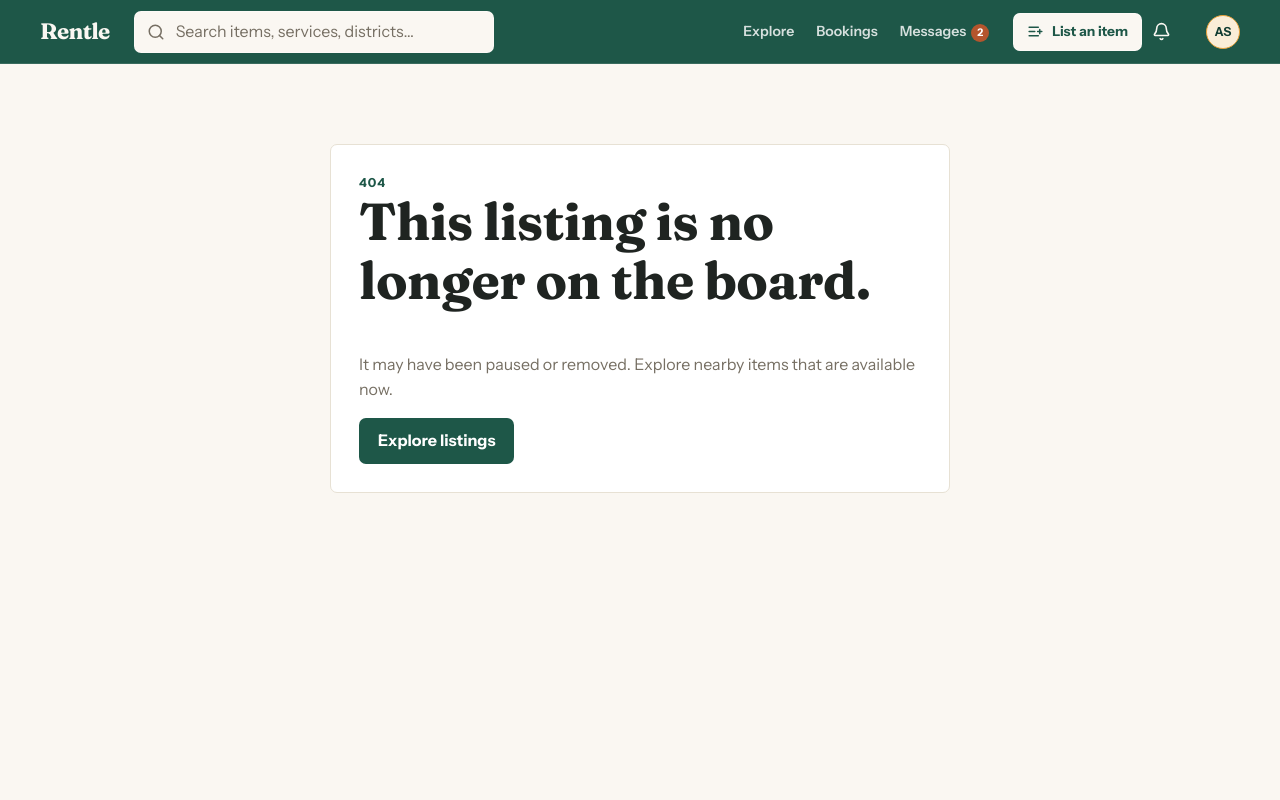
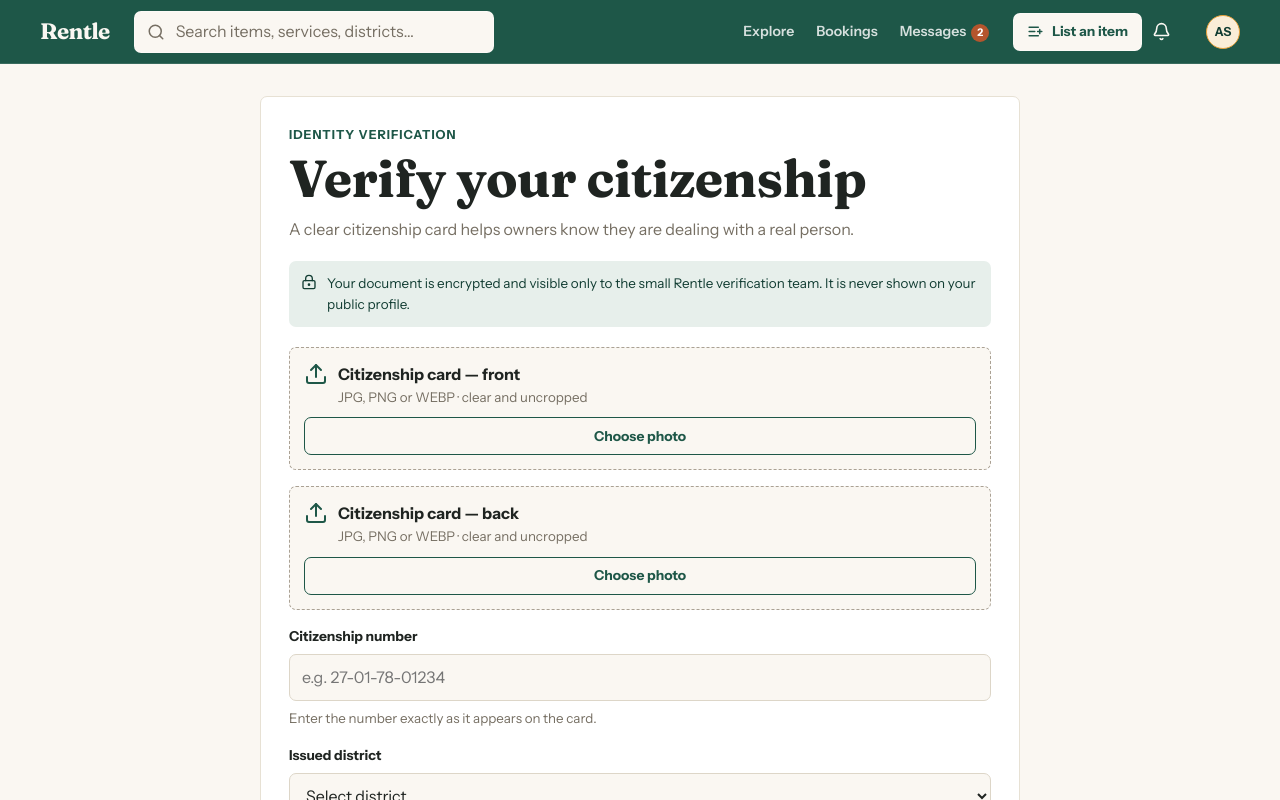
Before and after one commit to mesubash/rentle-frontend, a Next.js app: page /verification in a window 1280 px wide. Before the commit this address had no page. Shown: the top 800 px of the page. Built offline with nearby package versions, Linux system fonts and the light colour scheme.

Commit message:
feat: add citizenship verification flow

```diff
--- /dev/null
+++ b/src/app/verification/page.tsx
@@ -0,0 +1,4 @@
+import type { Metadata } from "next";
+import { VerificationForm } from "@/components/verification-form";
+export const metadata: Metadata = { title: "Verify citizenship" };
+export default function VerificationPage() { return <main className="page"><div className="container verification-page"><VerificationForm /></div></main>; }
--- /dev/null
+++ b/src/components/verification-form.tsx
@@ -0,0 +1,16 @@
+"use client";
+
+import { useRef, useState, type RefObject } from "react";
+import { CheckCircle2, FileImage, LockKeyhole, Upload } from "lucide-react";
+
+function UploadBox({ label, value, inputRef, onChange }: { label: string; value: string; inputRef: RefObject<HTMLInputElement | null>; onChange: (value: string) => void }) {
+  return <div className={value ? "document-upload has-file" : "document-upload"}><input ref={inputRef} type="file" accept="image/*" onChange={(event) => onChange(event.target.files?.[0]?.name ?? "")} /><span>{value ? <FileImage /> : <Upload />}</span><div><strong>{label}</strong><small>{value || "JPG, PNG or WEBP · clear and uncropped"}</small></div><button className="button button--secondary button--small" type="button" onClick={() => inputRef.current?.click()}>{value ? "Replace" : "Choose photo"}</button></div>;
+}
+
+export function VerificationForm() {
+  const frontRef = useRef<HTMLInputElement>(null); const backRef = useRef<HTMLInputElement>(null);
+  const [front, setFront] = useState(""); const [back, setBack] = useState(""); const [submitted, setSubmitted] = useState(false);
+  const [number, setNumber] = useState(""); const [district, setDistrict] = useState("");
+  if (submitted) return <section className="verification-success card"><CheckCircle2 size={34} /><p className="eyebrow">Submitted for review</p><h1>We have your documents.</h1><p>An admin usually reviews citizenship cards within one business day. You can keep browsing while you wait.</p><span className="status-chip status-chip--requested">Review pending</span></section>;
+  return <section className="verification-form card"><header><p className="eyebrow">Identity verification</p><h1>Verify your citizenship</h1><p>A clear citizenship card helps owners know they are dealing with a real person.</p></header><div className="form-note"><LockKeyhole size={18} /><span>Your document is encrypted and visible only to the small Rentle verification team. It is never shown on your public profile.</span></div><div className="form-grid"><UploadBox label="Citizenship card — front" value={front} inputRef={frontRef} onChange={setFront} /><UploadBox label="Citizenship card — back" value={back} inputRef={backRef} onChange={setBack} /><div className="field"><label htmlFor="citizenship-number">Citizenship number</label><input id="citizenship-number" value={number} onChange={(event) => setNumber(event.target.value)} placeholder="e.g. 27-01-78-01234" required /><small>Enter the number exactly as it appears on the card.</small></div><div className="field"><label htmlFor="issued-district">Issued district</label><select id="issued-district" value={district} onChange={(event) => setDistrict(event.target.value)} required><option value="" disabled>Select district</option><option>Kathmandu</option><option>Lalitpur</option><option>Bhaktapur</option><option>Kaski</option></select></div></div><button className="button button--wide" disabled={!front || !back || !number.trim() || !district} onClick={() => setSubmitted(true)}>Submit for verification</button></section>;
+}
```
